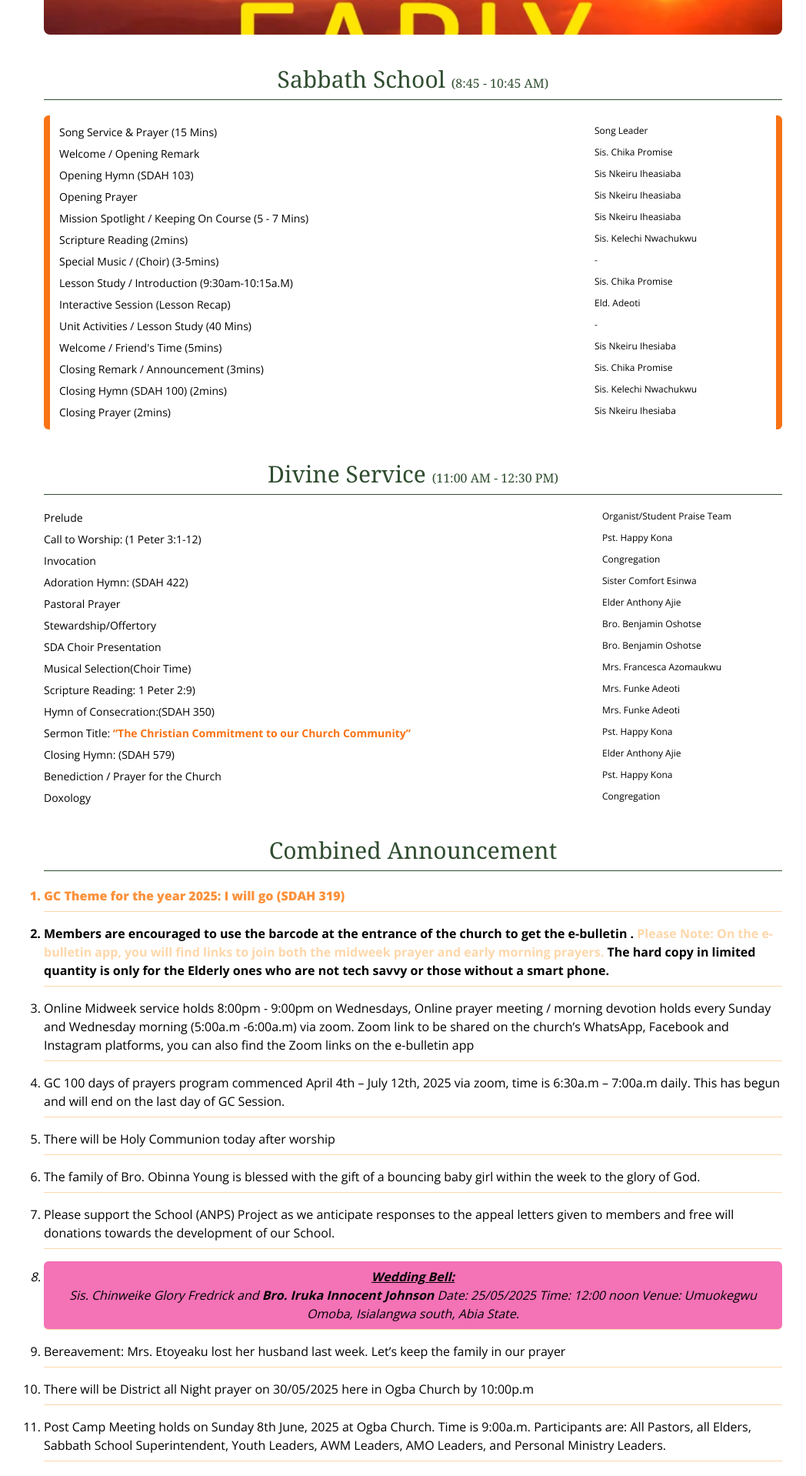
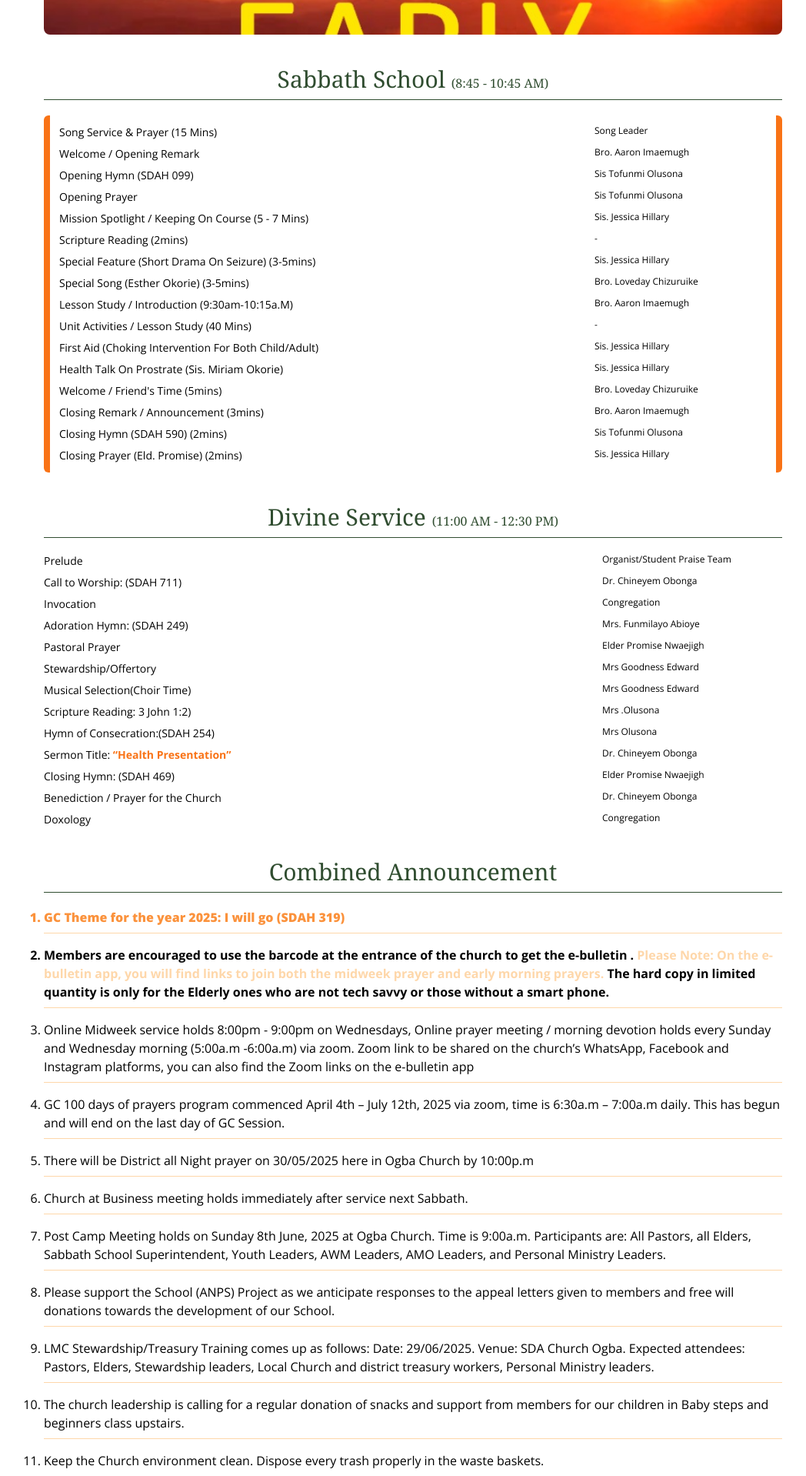
Before and after one commit to solomonsunday/SDAOGBACHURCHEBULLETIN, a Next.js app: page / in a window 1280 px wide. Shown: the part 860-2778 px from the top of the page at 77% size, without its empty margins (103-1151 px from the left). Built offline with nearby package versions, Linux system fonts and the light colour scheme; a web font is replaced by a local one.

Commit message:
updated for health sabbath

```diff
--- a/src/components/Programs/Announcement.tsx
+++ b/src/components/Programs/Announcement.tsx
@@ -35,18 +35,31 @@ const Announcement = () => {
             end on the last day of GC Session.
           </li>
           <li className="pb-2 border-b border-orange-200">
-            There will be Holy Communion today after worship
+            There will be District all Night prayer on 30/05/2025 here in Ogba
+            Church by 10:00p.m
+          </li>{" "}
+          <li className="pb-2 border-b border-orange-200">
+            Church at Business meeting holds immediately after service next
+            Sabbath.
           </li>
           <li className="pb-2 border-b border-orange-200">
-            The family of Bro. Obinna Young is blessed with the gift of a
-            bouncing baby girl within the week to the glory of God.
-          </li>
+            Post Camp Meeting holds on Sunday 8th June, 2025 at Ogba Church.
+            Time is 9:00a.m. Participants are: All Pastors, all Elders, Sabbath
+            School Superintendent, Youth Leaders, AWM Leaders, AMO Leaders, and
+            Personal Ministry Leaders.
+          </li>{" "}
           <li className="pb-2 border-b border-orange-200">
             Please support the School (ANPS) Project as we anticipate responses
             to the appeal letters given to members and free will donations
             towards the development of our School.
           </li>
-          <li className="pb-2 border-b border-orange-200 italic bg-pink-400 rounded-md text-center p-2">
+          <li className="pb-2 border-b border-orange-200">
+            LMC Stewardship/Treasury Training comes up as follows: Date:
+            29/06/2025. Venue: SDA Church Ogba. Expected attendees: Pastors,
+            Elders, Stewardship leaders, Local Church and district treasury
+            workers, Personal Ministry leaders.
+          </li>
+          {/* <li className="pb-2 border-b border-orange-200 italic bg-pink-400 rounded-md text-center p-2">
             <span className="font-bold capitalize underline">
               Wedding Bell:
               <br />{" "}
@@ -55,31 +68,7 @@ const Announcement = () => {
             <span className="font-bold">Bro. Iruka Innocent Johnson </span>
             Date: 25/05/2025 Time: 12:00 noon Venue: Umuokegwu Omoba, Isialangwa
             south, Abia State.
-          </li>
-          <li className="pb-2 border-b border-orange-200">
-            Bereavement: Mrs. Etoyeaku lost her husband last week. Let’s keep
-            the family in our prayer
-          </li>{" "}
-          <li className="pb-2 border-b border-orange-200">
-            There will be District all Night prayer on 30/05/2025 here in Ogba
-            Church by 10:00p.m
-          </li>{" "}
-          <li className="pb-2 border-b border-orange-200">
-            Post Camp Meeting holds on Sunday 8th June, 2025 at Ogba Church.
-            Time is 9:00a.m. Participants are: All Pastors, all Elders, Sabbath
-            School Superintendent, Youth Leaders, AWM Leaders, AMO Leaders, and
-            Personal Ministry Leaders.
-          </li>{" "}
-          <li className="pb-2 border-b border-orange-200">
-            LMC AMO one day retreat is May 25th, 2025. Registration is ₦5,000
-            with bag, ₦3,000 without bag.
-          </li>
-          <li className="pb-2 border-b border-orange-200">
-            LMC Stewardship/Treasury Training comes up as follows: Date:
-            29/06/2025. Venue: SDA Church Ogba. Expected attendees: Pastors,
-            Elders, Stewardship leaders, Local Church and district treasury
-            workers, Personal Ministry leaders.
-          </li>
+          </li> */}
           <li className="pb-2 border-b border-orange-200">
             The church leadership is calling for a regular donation of snacks
             and support from members for our children in Baby steps and
--- a/src/components/Programs/DivineService.tsx
+++ b/src/components/Programs/DivineService.tsx
@@ -11,10 +11,8 @@ const DivineService = () => {
         <div className="grid grid-cols-4 gap-2">
           <div className="col-span-3 text-sm "> Prelude</div>
           <div className="text-xs"> Organist/Student Praise Team</div>
-          <div className="col-span-3 text-sm">
-            Call to Worship: (1 Peter 3:1-12)
-          </div>
-          <div className="text-xs">Pst. Happy Kona</div>
+          <div className="col-span-3 text-sm">Call to Worship: (SDAH 711)</div>
+          <div className="text-xs">Dr. Chineyem Obonga</div>
           {/* <div className="col-span-3 text-sm">
             {" "}
             Welcome/Introduction of Officiating Ministers
@@ -22,35 +20,38 @@ const DivineService = () => {
           <div className="text-xs"> Deacon Kelechi Nwogu</div> */}
           <div className="col-span-3 text-sm"> Invocation</div>
           <div className="text-xs">Congregation</div>
-          <div className="col-span-3 text-sm">Adoration Hymn: (SDAH 422)</div>
-          <div className="text-xs">  Sister Comfort Esinwa</div>
+          <div className="col-span-3 text-sm">Adoration Hymn: (SDAH 249)</div>
+          <div className="text-xs"> Mrs. Funmilayo Abioye</div>
           <div className="col-span-3 text-sm"> Pastoral Prayer</div>
-          <div className="text-xs"> Elder Anthony Ajie</div>
+          <div className="text-xs">Elder Promise Nwaejigh</div>
           <div className="col-span-3 text-sm"> Stewardship/Offertory </div>
-          <div className="text-xs"> Bro. Benjamin Oshotse</div>
-          <div className="col-span-3 text-sm">SDA Choir Presentation</div>
-          <div className="text-xs">  Bro. Benjamin Oshotse</div>
-
+          <div className="text-xs">Mrs Goodness Edward</div>
           <div className="col-span-3 text-sm">
             Musical Selection(Choir Time)
           </div>
-          <div className="text-xs">Mrs. Francesca Azomaukwu</div>
+          <div className="text-xs">Mrs Goodness Edward</div>
           <div className="col-span-3 text-sm">
-            Scripture Reading: 1 Peter 2:9)
+            Scripture Reading: 3 John 1:2)
           </div>
-          <div className="text-xs"> Mrs. Funke Adeoti</div>
-          <div className="col-span-3 text-sm">Hymn of Consecration:(SDAH 350)</div>
-          <div className="text-xs">Mrs. Funke Adeoti</div>
+          <div className="text-xs">Mrs .Olusona</div>
           <div className="col-span-3 text-sm">
-            Sermon Title: <span className="font-bold text-orange-500"> “The Christian Commitment to our Church Community”</span>
+            Hymn of Consecration:(SDAH 254)
           </div>
-          <div className="text-xs">Pst. Happy Kona</div>
-          <div className="col-span-3 text-sm">Closing Hymn: (SDAH 579) </div>
-          <div className="text-xs">Elder Anthony Ajie</div>
+          <div className="text-xs">Mrs Olusona</div>
+          <div className="col-span-3 text-sm">
+            Sermon Title:{" "}
+            <span className="font-bold text-orange-500">
+              {" "}
+              “Health Presentation”
+            </span>
+          </div>
+          <div className="text-xs">Dr. Chineyem Obonga </div>
+          <div className="col-span-3 text-sm">Closing Hymn: (SDAH 469) </div>
+          <div className="text-xs">Elder Promise Nwaejigh</div>
           <div className="col-span-3 text-sm">
             Benediction / Prayer for the Church
           </div>
-          <div className="text-xs"> Pst. Happy Kona</div>
+          <div className="text-xs">Dr. Chineyem Obonga</div>
           <div className="col-span-3 text-sm">Doxology</div>
           <div className="text-xs"> Congregation</div>
         </div>
--- a/src/components/Programs/SabbathSchool.tsx
+++ b/src/components/Programs/SabbathSchool.tsx
@@ -16,13 +16,13 @@ const SabbathSchool = () => {
         <div className="col-span-3 text-sm capitalize">
           Welcome / Opening Remark
         </div>
-        <div className="text-xs">Sis. Chika Promise</div>
+        <div className="text-xs">Bro. Aaron Imaemugh</div>
         <div className="col-span-3 text-sm capitalize">
-          Opening Hymn (SDAH 103)
+          Opening Hymn (SDAH 099)
         </div>
-        <div className="text-xs capitalize">Sis Nkeiru Iheasiaba </div>
+        <div className="text-xs capitalize"> Sis Tofunmi Olusona </div>
         <div className="col-span-3 text-sm capitalize">Opening Prayer</div>
-        <div className="text-xs">Sis Nkeiru Iheasiaba</div>
+        <div className="text-xs">Sis Tofunmi Olusona</div>
         {/* <div className="col-span-3 text-sm capitalize">
           SPecial Feature: “Men of Faith in Action –{" "}
         </div>
@@ -32,35 +32,44 @@ const SabbathSchool = () => {
           {" "}
           Mission Spotlight / Keeping on Course (5 - 7 Mins)
         </div>
-        <div className="text-xs capitalize"> Sis Nkeiru Iheasiaba </div>
+        <div className="text-xs capitalize"> Sis. Jessica Hillary </div>
         <div className="col-span-3 text-sm capitalize">
           Scripture Reading (2mins){" "}
         </div>
-        <div className="text-xs capitalize"> Sis. Kelechi Nwachukwu</div>
+        <div className="text-xs capitalize"> -</div>
         <div className="col-span-3 text-sm capitalize">
           {" "}
-          Special Music / (Choir) (3-5mins)
+          Special Feature (Short Drama on Seizure) (3-5mins)
         </div>
-        <div className="text-xs capitalize">-</div>
+        <div className="text-xs capitalize">Sis. Jessica Hillary</div>
+
+        <div className="col-span-3 text-sm capitalize">
+          {" "}
+          Special Song (Esther Okorie) (3-5mins)
+        </div>
+        <div className="text-xs capitalize">Bro. Loveday Chizuruike</div>
         <div className="col-span-3 text-sm capitalize">
           Lesson Study / Introduction (9:30am-10:15a.m)
         </div>
-        <div className="text-xs capitalize">Sis. Chika Promise </div>
-        <div className="col-span-3 text-sm capitalize">
-          {" "}
-          Interactive Session (Lesson Recap)
-        </div>
-        <div className="text-xs capitalize"> Eld. Adeoti </div>
+        <div className="text-xs capitalize">Bro. Aaron Imaemugh</div>
         <div className="col-span-3 text-sm capitalize">
           Unit Activities / Lesson Study (40 Mins)
         </div>
         <div className="text-xs capitalize">-</div>
-        {/* <div className="col-span-3 text-sm capitalize">Panel Discussion</div>
-        <div className="text-xs capitalize">Elder Emeka Agbara</div> */}
+        <div className="col-span-3 text-sm capitalize">
+          First Aid (Choking intervention for both child/adult)
+        </div>
+        <div className="text-xs capitalize">Sis. Jessica Hillary</div>
+
+        <div className="col-span-3 text-sm capitalize">
+          Health Talk on prostrate (Sis. Miriam Okorie)
+        </div>
+        <div className="text-xs capitalize">Sis. Jessica Hillary</div>
+
         <div className="col-span-3 text-sm capitalize">
           Welcome / Friend's time (5mins)
         </div>
-        <div className="text-xs capitalize">Sis Nkeiru Ihesiaba</div>
+        <div className="text-xs capitalize"> Bro. Loveday Chizuruike</div>
         {/* <div className="col-span-3 text-sm capitalize">
           Sabbath School Report
         </div>
@@ -68,15 +77,15 @@ const SabbathSchool = () => {
         <div className="col-span-3 text-sm capitalize">
           Closing Remark / Announcement (3mins)
         </div>
-        <div className="text-xs capitalize">Sis. Chika Promise</div>
+        <div className="text-xs capitalize">Bro. Aaron Imaemugh</div>
         <div className="col-span-3 text-sm capitalize">
-          Closing Hymn (SDAH 100) (2mins)
+          Closing Hymn (SDAH 590) (2mins)
         </div>
-        <div className="text-xs capitalize"> Sis. Kelechi Nwachukwu</div>
+        <div className="text-xs capitalize"> Sis Tofunmi Olusona</div>
         <div className="col-span-3 text-sm capitalize">
-          Closing Prayer (2mins)
+          Closing Prayer (Eld. Promise) (2mins)
         </div>
-        <div className="text-xs">Sis Nkeiru Ihesiaba</div>
+        <div className="text-xs"> Sis. Jessica Hillary</div>
       </div>
     </section>
   );
```
Also changed, not shown: src/components/Programs/PastorDesk.tsx (+5 -2 lines), src/components/Programs/Welcome.tsx (+6 -5 lines).
